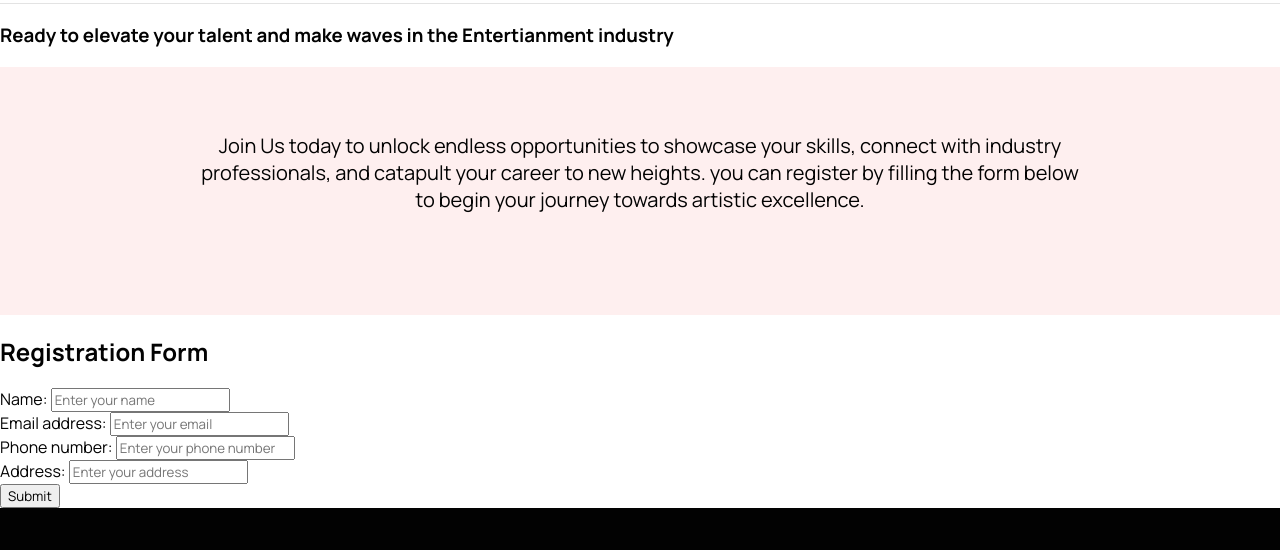
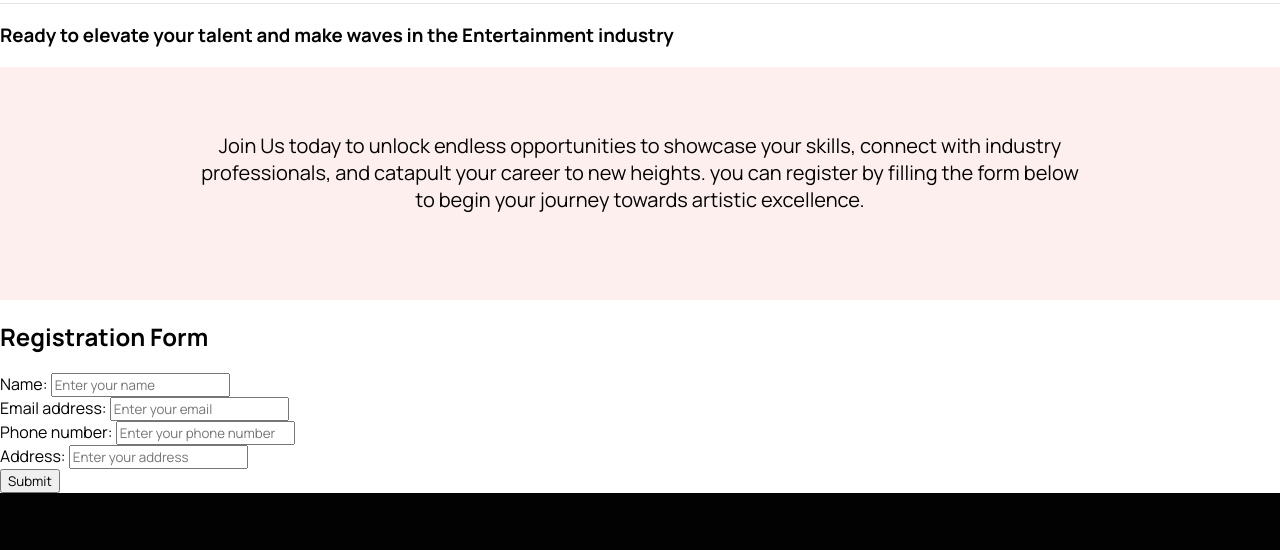
Before and after one commit to Jamesonahi/finisded, a plain HTML site: page events.html in a window 1280 px wide. Shown: the part 96-646 px from the top of the page. Drawn offline with nearby package versions, Linux system fonts and the light colour scheme.

Commit message:
Update events.html

```diff
--- a/events.html
+++ b/events.html
@@ -65,7 +65,7 @@
       </div>
       <main>
         <h3>
-          Ready to elevate your talent and make waves in the Entertianment industry
+          Ready to elevate your talent and make waves in the Entertainment industry
         </h3>
         <section id="talent-join">
 
@@ -73,13 +73,10 @@
             skills, connect with industry professionals, and catapult your
             career to new heights. you can register by filling the form below to begin your journey
             towards artistic excellence.</p><br>
-          <p>
-
-          </p>
 
         </section>
       </main>
-      <section id="registration" class="container mt-5 mb-5">
+      <section id="registration" class="container mt-6 mb-6">
         <h2>Registration Form</h2>
         <form id="user-form">
           <div class="form-group">
```
